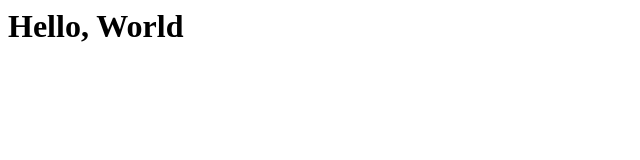
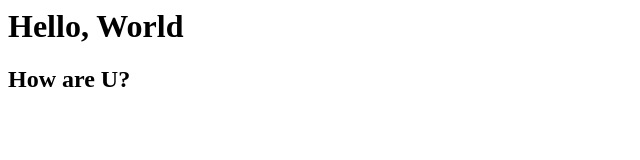
Before and after one commit to andy0130tw/sitcon-camp-2015-test, a plain HTML site: page index.html in a window 1280 px wide. Shown: the whole page, without its empty margins (0-640 px from the left). Drawn offline with Linux system fonts and the light colour scheme.

Commit message:
add how are U

```diff
--- a/index.html
+++ b/index.html
@@ -1 +1,2 @@
 <h1>Hello, World</h1>
+<h2>How are U?</h2>
```
